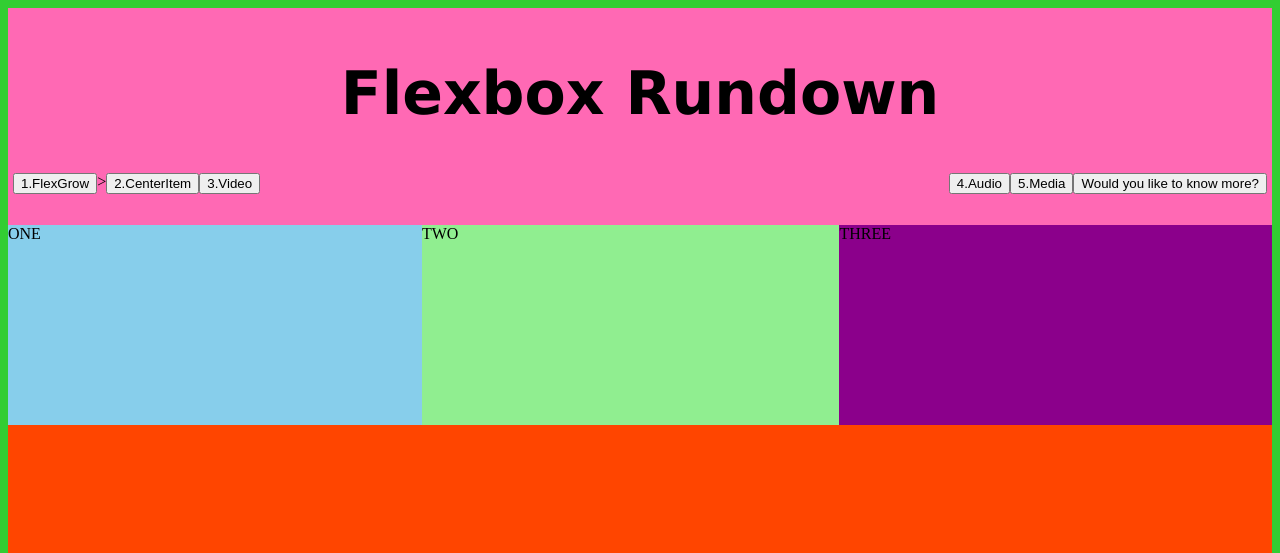
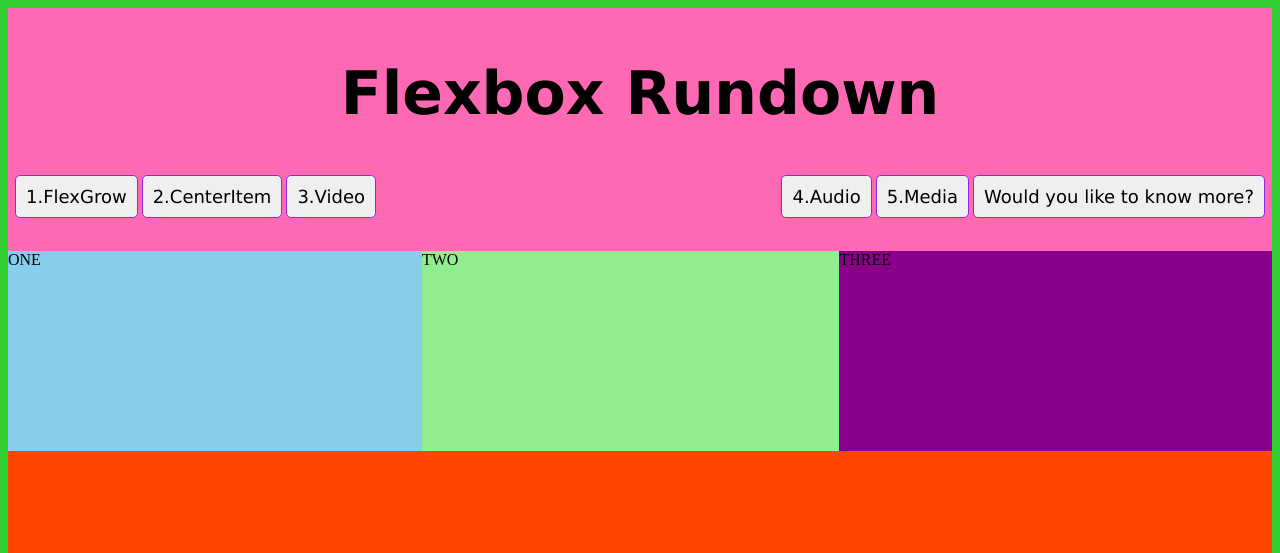
Before and after one commit to Xavier-Del-Barrio/week-5, a plain HTML site: page index.html in a window 1280 px wide. Shown: the top 553 px of the page. Drawn offline with Linux system fonts and the light colour scheme.

Commit message:
hover buttons

```diff
--- a/index.html
+++ b/index.html
@@ -20,7 +20,7 @@
 
             <ul>
             <div class="container-navigation">
-                <button>1.FlexGrow</button>>
+                <button>1.FlexGrow</button>
                 <button>2.CenterItem</button>
                 <button>3.Video</button>
                 <button class="push">4.Audio</button>
--- a/styles.css
+++ b/styles.css
@@ -153,3 +153,19 @@ li {
     color: navy;
     font-size: 20px;
 }
+
+button {
+    border: 1px solid blueviolet;
+    border-radius: 5px;
+    font-family: Verdana, Geneva, Tahoma, sans-serif;
+    font-size: large;
+    padding: 10px;
+    margin: 2px;
+    transition-duration: .4s;
+}
+
+button:hover {
+    background-color: limegreen;
+    box-shadow: 0 5px darkred;
+    transform: translateY(4px);
+}
```
